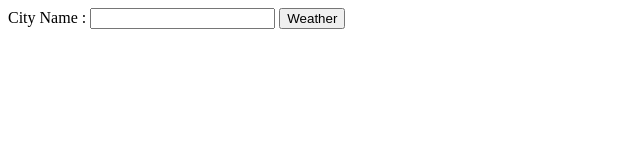
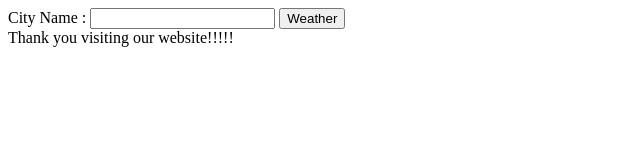
Before and after one commit to Sugandha-999/weather, a plain HTML site: page index.html in a window 1280 px wide. Shown: the whole page, without its empty margins (0-640 px from the left). Drawn offline with Linux system fonts and the light colour scheme.

Commit message:
Update index.html

```diff
--- a/index.html
+++ b/index.html
@@ -10,5 +10,6 @@
       <input id="cityinput" type="text" name="cityname">
       <button type="submit">Weather</button>
     </form>
+    Thank you visiting our website!!!!!
   </body>
 </html>
```
